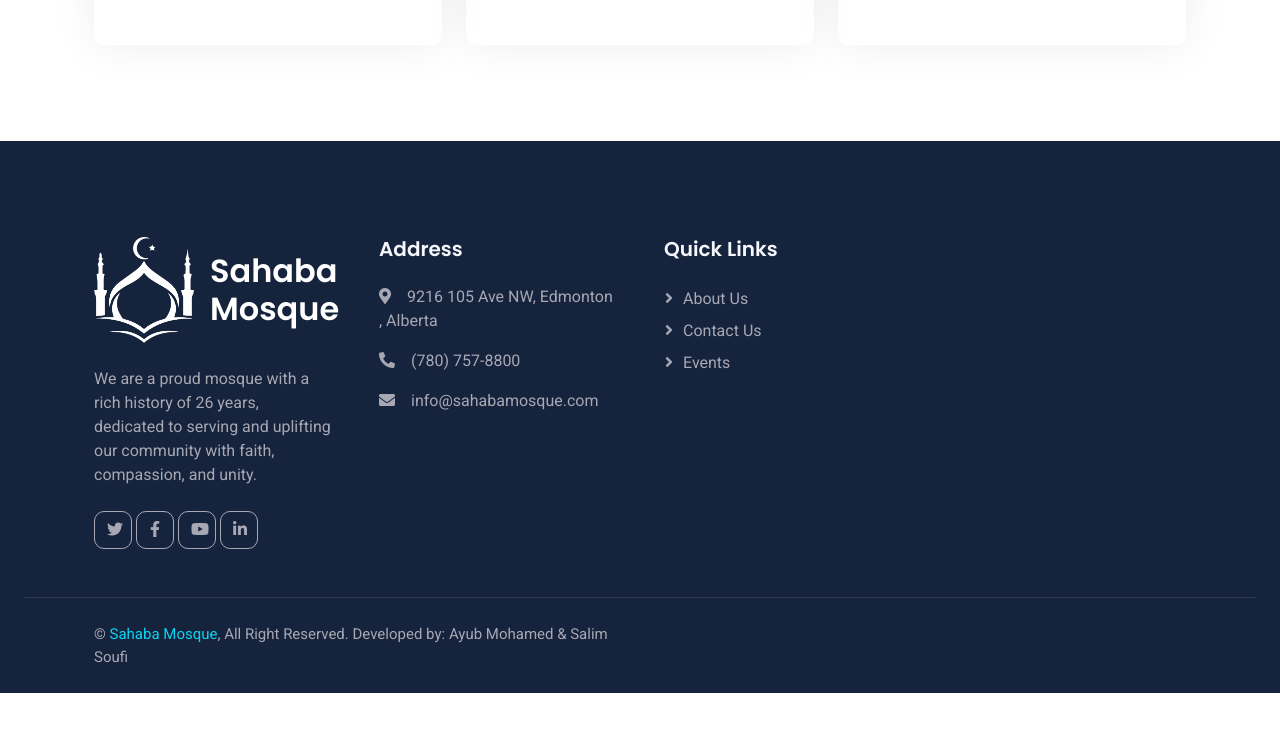
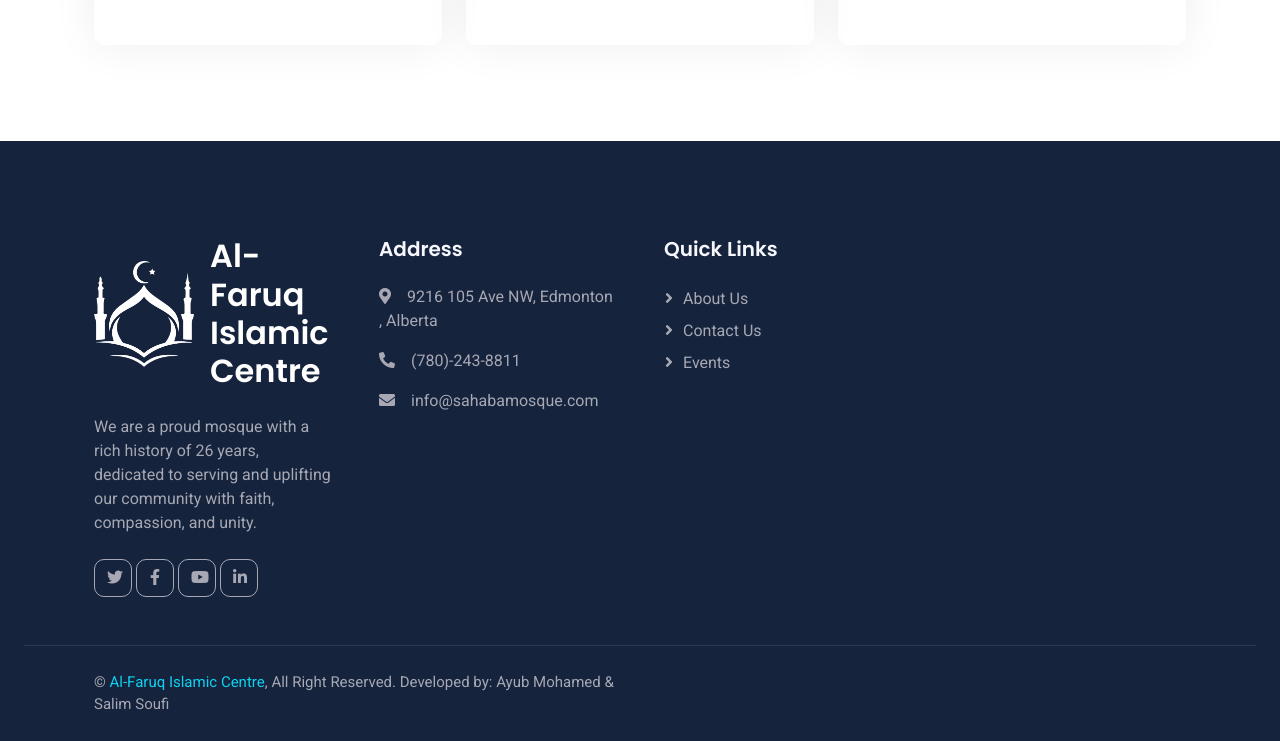
Before and after one commit to ssoufii/Faruq-Website, a website with bundled scripts: page service.html in a window 1280 px wide. Shown: the part 1484-2225 px from the top of the page. Before the commit the page ends 2177 px from the top, so only its background shows below. Built offline with nearby package versions, Linux system fonts and the light colour scheme; no server answers.

Commit message:
more changing of the sahaba text

```diff
--- a/service.html
+++ b/service.html
@@ -2,7 +2,7 @@
 <html lang="en">
   <head>
     <meta charset="utf-8" />
-    <title>Sahaba Mosque</title>
+    <title>Al-Faruq Islamic Centre</title>
     <meta content="width=device-width, initial-scale=1.0" name="viewport" />
     <meta content="" name="keywords" />
     <meta content="" name="description" />
@@ -563,7 +563,7 @@
                     alt=""
                     style="width: 100px; height: auto;"
                   />
-                  <span>Sahaba Mosque</span>
+                  <span>Al-Faruq Islamic Centre</span>
                 </h2>
             <p>
               We are a proud mosque with a rich history of 26 years, dedicated to serving and uplifting our community with faith, compassion, and unity.
@@ -588,7 +588,7 @@
             <p>
               <i class="fa fa-map-marker-alt me-3"></i>9216 105 Ave NW, Edmonton , Alberta
             </p>
-            <p><i class="fa fa-phone-alt me-3"></i>(780) 757-8800</p>
+            <p><i class="fa fa-phone-alt me-3"></i>(780)-243-8811</p>
             <p><i class="fa fa-envelope me-3"></i>info@sahabamosque.com</p>
           </div>
           <div class="col-lg-3 col-md-6">
@@ -604,7 +604,7 @@
         <div class="container">
           <div class="row">
             <div class="col-md-6 text-center text-md-start mb-3 mb-md-0">
-              &copy; <a href="#">Sahaba Mosque</a>, All Right Reserved. Developed by: Ayub Mohamed & Salim Soufi
+              &copy; <a href="#">Al-Faruq Islamic Centre</a>, All Right Reserved. Developed by: Ayub Mohamed & Salim Soufi
             </div>
 
           </div>
```
